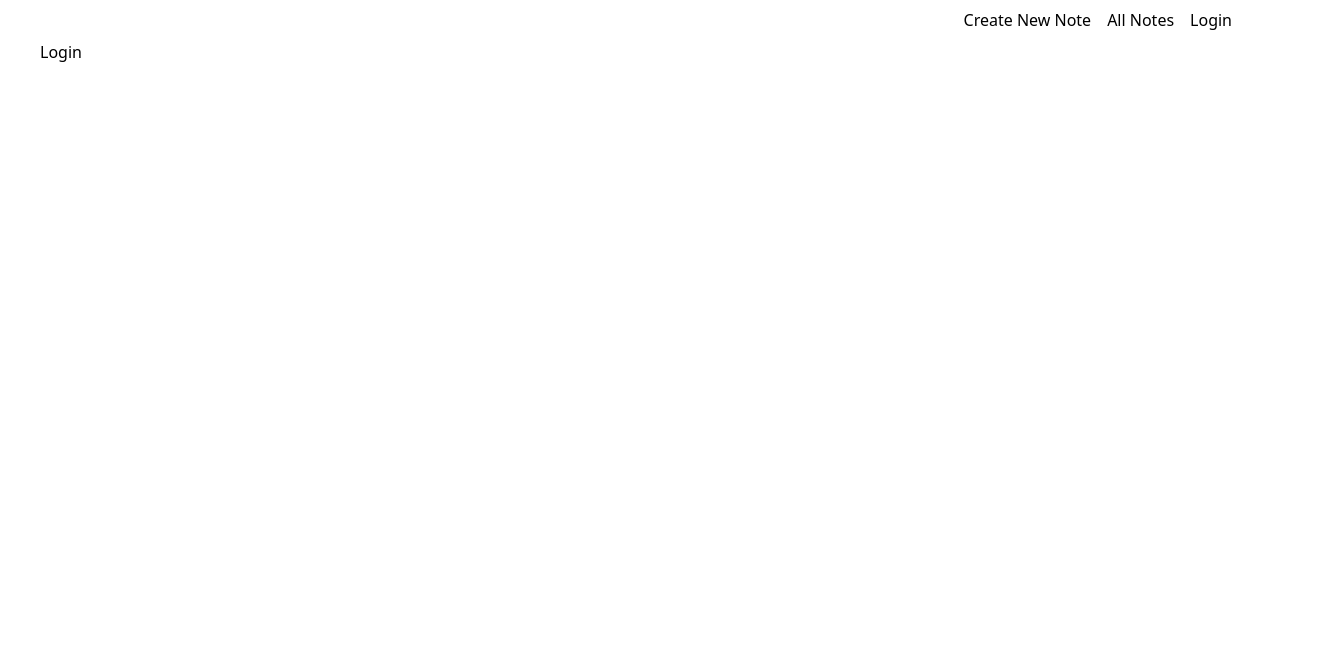
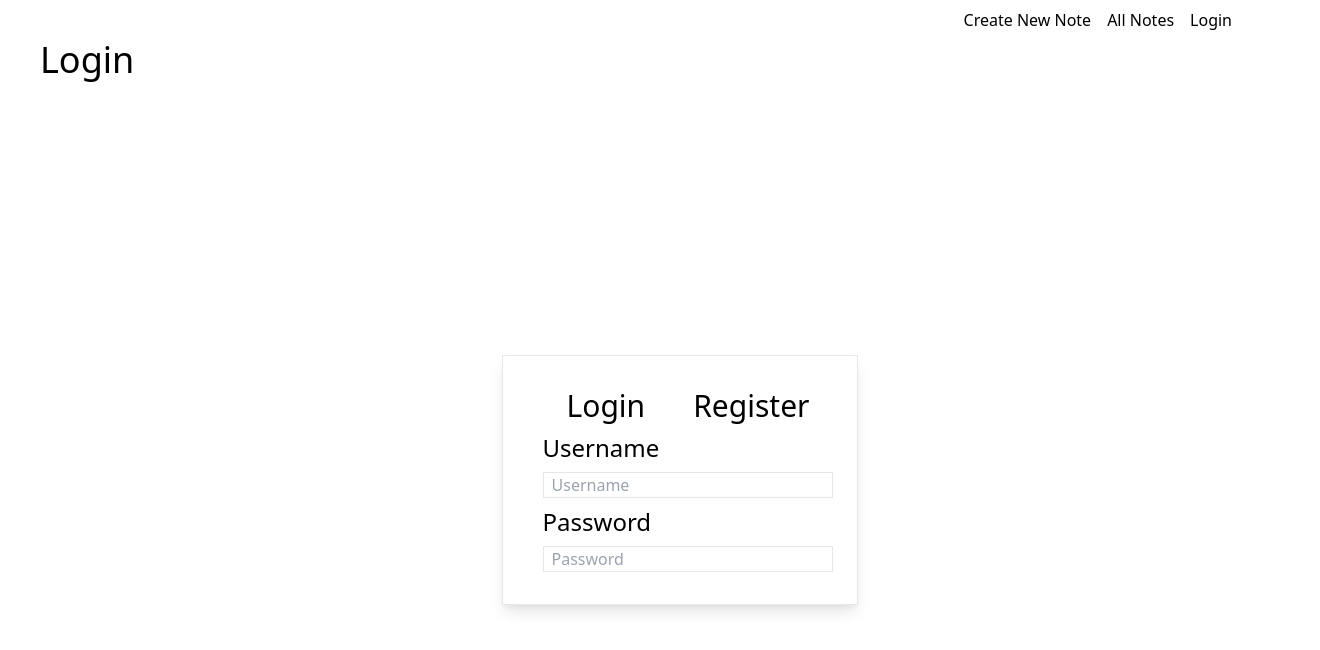
Before and after one commit to apetrovic6/notes-fullstack-frontend, a Next.js app: page / in a window 1280 px wide. Shown: the top 650 px of the page, 1320 px wide, since content can reach past the window. Built offline with nearby package versions, Linux system fonts and the light colour scheme.

Commit message:
fixed styling, added login/register page

```diff
--- a/components/CardComponent.js
+++ b/components/CardComponent.js
@@ -3,9 +3,9 @@ import Link from "next/link";
 const CardComponent = ({ title, content, id }) => {
   return (
     <Link href={`/Notes/${id}`}>
-      <div className="border shadow-lg px-2 py-2 max-h-42 max-w-xs w-4/5">
-        <div className="overflow-ellipsis overflow-hidden">{title}</div>
-        <div className="overflow-ellipsis overflow-hidden">{content}</div>
+      <div className="border shadow-lg px-2 py-2  max-h-42 max-w-xs w-4/5">
+        <h2 className="text-xl text-left ">{title}</h2>
+        <p className="text-base text-left truncate  ">{content}</p>
       </div>
     </Link>
   );
--- a/pages/Notes/[noteId].js
+++ b/pages/Notes/[noteId].js
@@ -27,8 +27,18 @@ const NoteId = () => {
 
   return (
     <div>
-      <div>{noteDetail.title}</div>
-      <div>{noteDetail.content}</div>
+      <div className="flex justify-between border shadow-lg w-full py-2 px-2 mb-8">
+        <h2 className="">{noteDetail.title}</h2>
+        <div className="">
+          <button className="mx-2 px-2 border bg-green-400 focus:outline-none">
+            EDIT
+          </button>
+          <button className="mx-2 px-2 border bg-red-400 focus:outline-none">
+            DELETE
+          </button>
+        </div>
+      </div>
+      <p className="shadow-lg border my-2 py-2 px-2">{noteDetail.content}</p>
     </div>
   );
 };
--- a/pages/Notes/index.js
+++ b/pages/Notes/index.js
@@ -23,7 +23,7 @@ const AllNotes = () => {
       <h2 className="text-4xl my-4">All Notes</h2>
 
       <div className="flex justify-center">
-        <ul className="grid grid-flow-col auto-rows-auto gap-4">
+        <ul className="grid grid-flow-col auto-rows-auto">
           {notes.map((note) => (
             <li className="">
               <CardComponent
--- a/pages/index.js
+++ b/pages/index.js
@@ -1,7 +1,47 @@
 import React from "react";
 
 const Login = () => {
-  return <div>Login</div>;
+  return (
+    <div>
+      <h1 className="text-4xl">Login</h1>
+      <div className="w-screen h-screen flex items-center justify-center ">
+        <form className="border shadow-lg py-8 px-8">
+          <div className="">
+            <span className="text-3xl flex text-justify ">
+              <div className="mx-2">
+                <button className="mx-2  px-2 w-full">Login</button>
+              </div>
+              <div className="mx-2 ">
+                <button className="mx-2  px-2 w-full">Register</button>
+              </div>
+            </span>
+          </div>
+          <div className="my-2">
+            <div className="mb-2">
+              <label className="text-2xl mx-2">Username</label>
+            </div>
+            <div>
+              <input
+                className="border px-2 mx-2 w-full"
+                placeholder="Username"
+              />
+            </div>
+          </div>
+          <div>
+            <div className="mb-2">
+              <label className="text-2xl mx-2">Password</label>
+            </div>
+            <div>
+              <input
+                className="border px-2 mx-2 w-full"
+                placeholder="Password"
+              />
+            </div>
+          </div>
+        </form>
+      </div>
+    </div>
+  );
 };
 
 export default Login;
```
